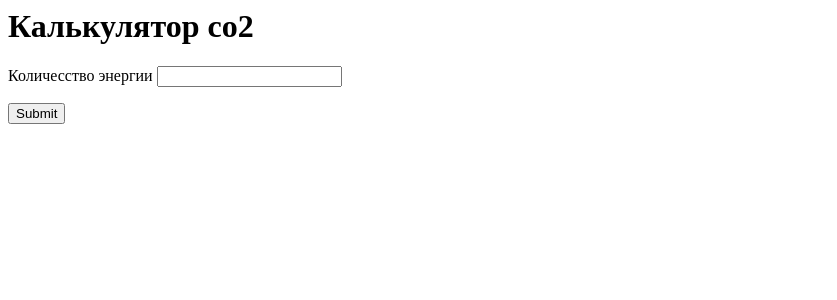
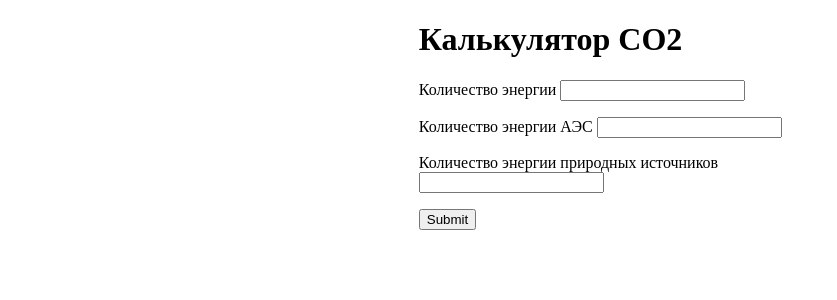
Before and after one commit to zoricheva/Global-Data-CO2, a Python web app: template templates/index2.html in a window 1280 px wide. Shown: the top 300 px of the page, without its empty margins (0-837 px from the left). Run offline with Jinja, Linux system fonts and the light colour scheme; the template is opened without the code that fills it, so the values that code supplies are empty.

Commit message:
Update index2.html

```diff
--- a/templates/index2.html
+++ b/templates/index2.html
@@ -1,22 +1,50 @@
+<!doctype html>
+<style>
+  form {
+    margin:auto;
+    width: 35%;
+  }
+
+  .message{
+    margin:auto;
+    width:35%;
+    border: 1px solid #ccc;
+  }
+</style>
+
+
 <html>
     <head>
-        <title>Прогноз со2</title>
+        <title>Предсказание СО2</title>
     </head>
     <body>
-        <h1>Калькулятор со2</h1>
+
         <form method="post">
+          <h1>Калькулятор СО2</h1>
             <p>
-                <label>Количесство энергии</label>
-                <input name="area" type="text">
+                <label>Количество энергии</label>
+                <input name="energy" type="text">
+            </p>
+            <p>
+                <label>Количество энергии АЭС</label>
+                <input name="energy2" type="text">
+            </p>
+            <p>
+                <label>Количество энергии природных источников</label>
+                <input name="energy3" type="text">
             </p>
             <p>
                 <input type="submit">
             </p>
-        </form>
+
         <p>
+          <div class="result" align="center">
             {% if message %}
             {{ message }}
             {% endif %}
+          </div>
         </p>
+        </form>
+
     </body>
 </html>
```
